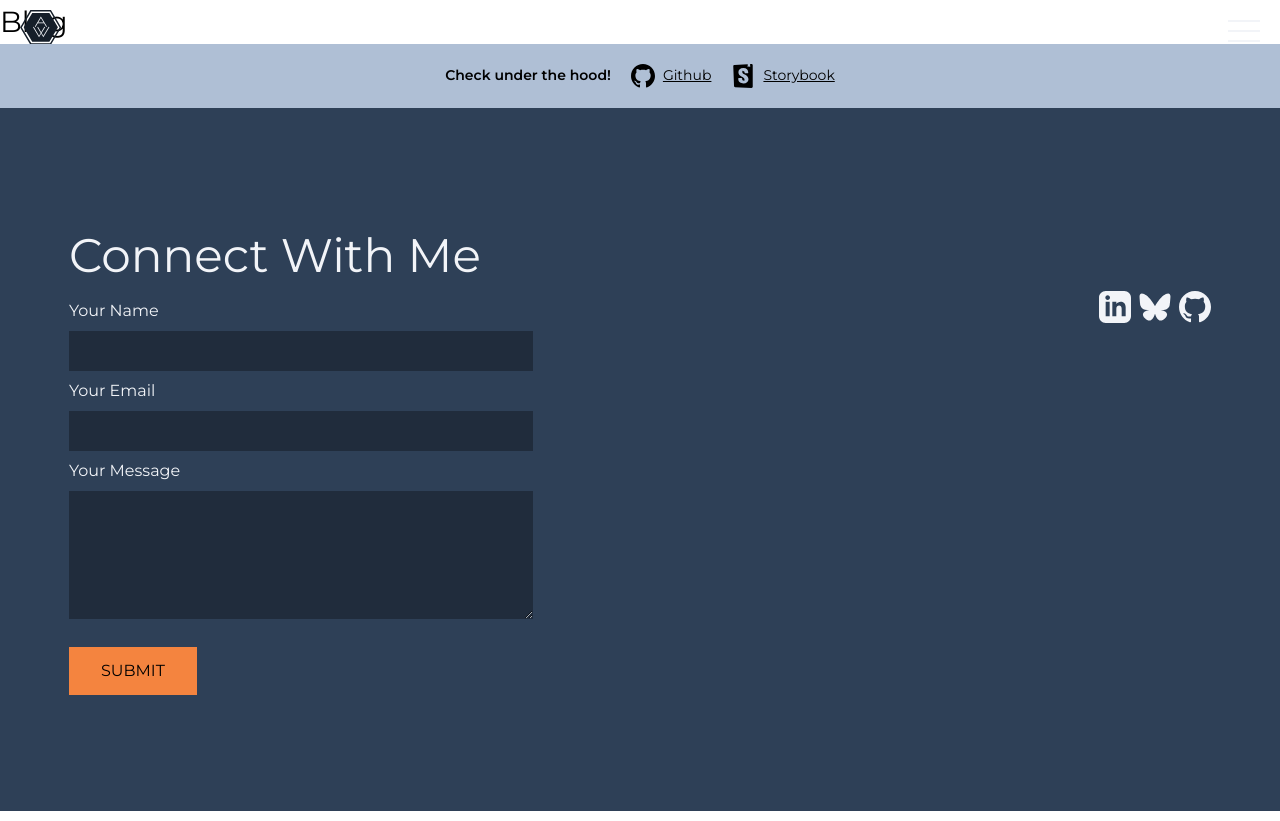
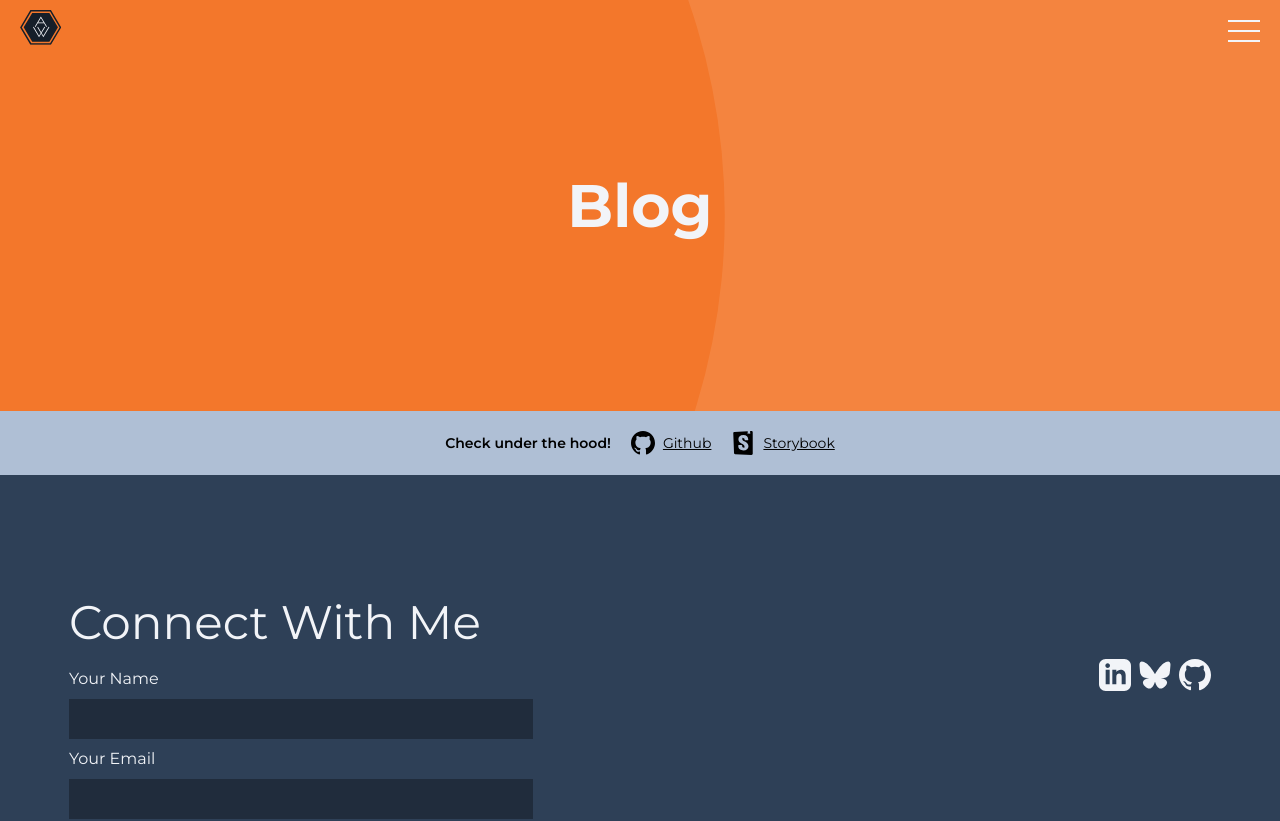
Before and after one commit to aweidele/awcom, a React (Vite) app: page /blog in a window 1280 px wide. Shown: the top 821 px of the page. Built offline with nearby package versions, Linux system fonts and the light colour scheme.

Commit message:
Interior heroes

```diff
--- a/src/pages/Blog.jsx
+++ b/src/pages/Blog.jsx
@@ -1,3 +1,9 @@
+import { InteriorHero } from "../components/elements/InteriorHero";
+
 export const Blog = () => {
-  return <div>Blog</div>;
+  return (
+    <>
+      <InteriorHero title="Blog" />
+    </>
+  );
 };
--- a/src/pages/Projects.jsx
+++ b/src/pages/Projects.jsx
@@ -1,3 +1,9 @@
+import { InteriorHero } from "../components/elements/InteriorHero";
+
 export const Projects = () => {
-  return <div>Projects</div>;
+  return (
+    <>
+      <InteriorHero title="Projects" />
+    </>
+  );
 };
```
